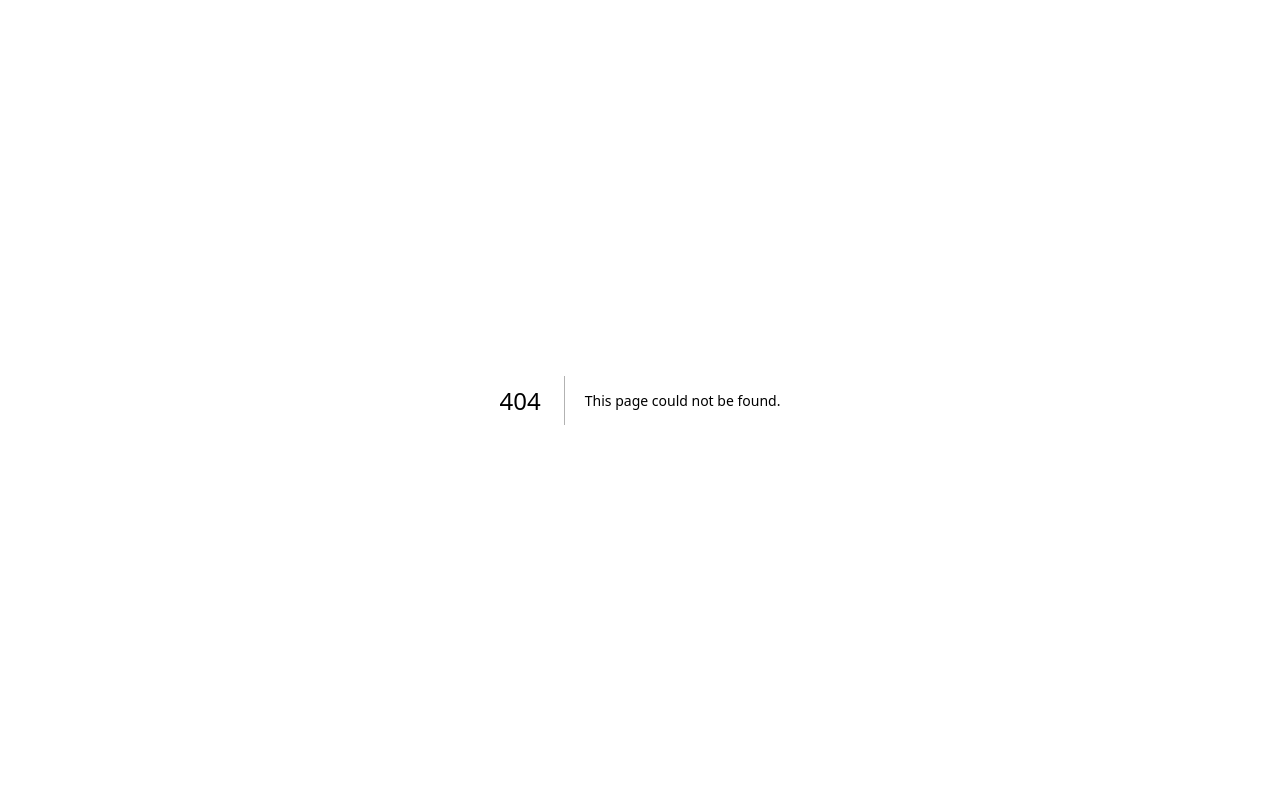
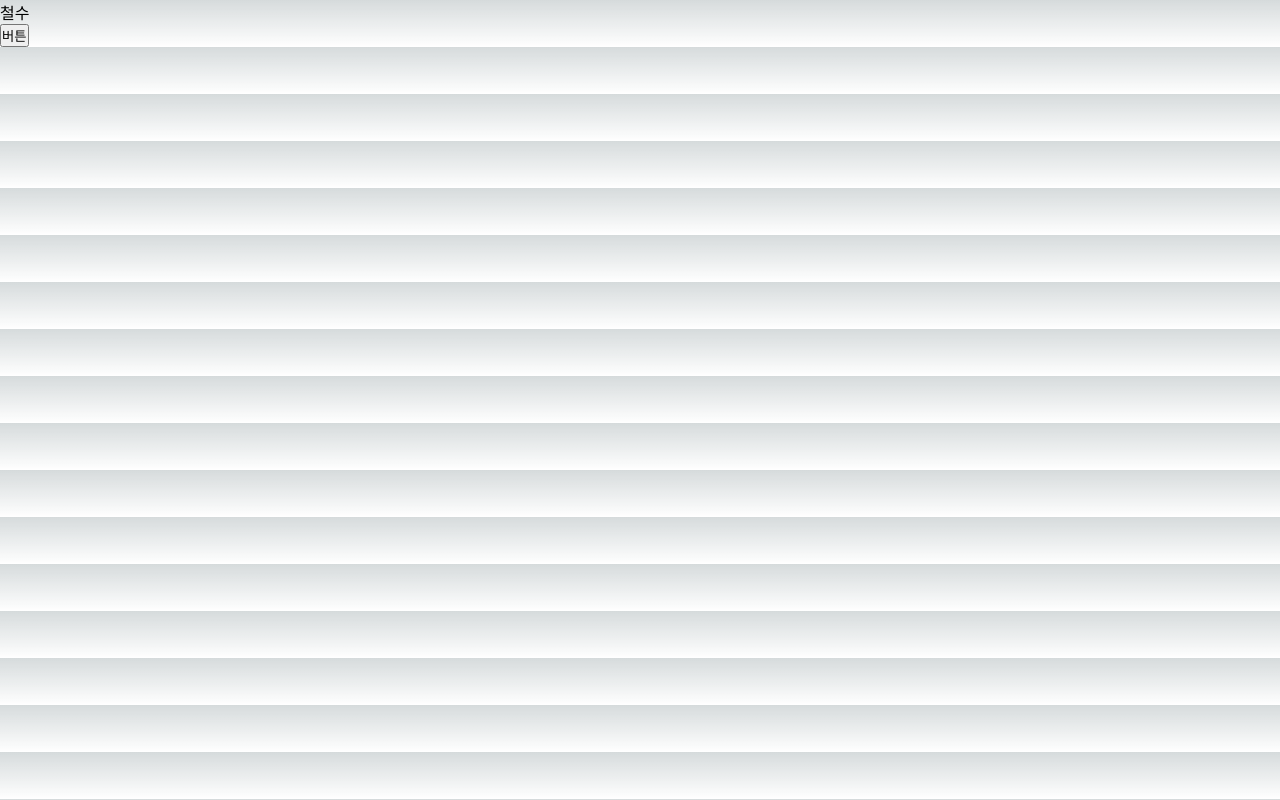
Before and after one commit to SSSSSSu3834/Bootcamp-exercise, a Next.js app: page /section01/01-01-example in a window 1280 px wide. Before the commit this address had no page. Built offline with nearby package versions, Linux system fonts and the light colour scheme.

Commit message:
section01

```diff
--- /dev/null
+++ b/pages/section01/01-01-example/index.js
@@ -0,0 +1,12 @@
+export default function 나만의페이지() {
+  //자바스크림트 작성 공간
+  const a = 3;
+
+  //아래쪽은 html 작성하는 공간
+  return (
+    <div>
+      <div>철수</div>
+      <button>버튼</button>
+    </div>
+  );
+}
```
Also changed, not shown: pages/section01/01-02-emotion/index.js (added, +14 -0 lines).
